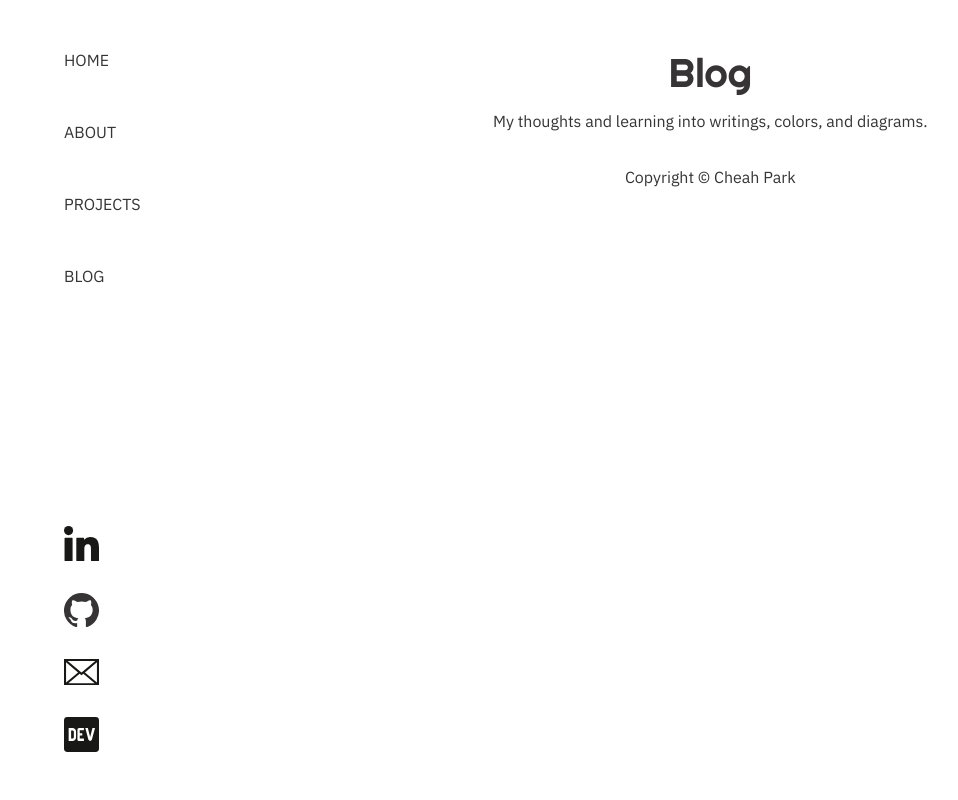
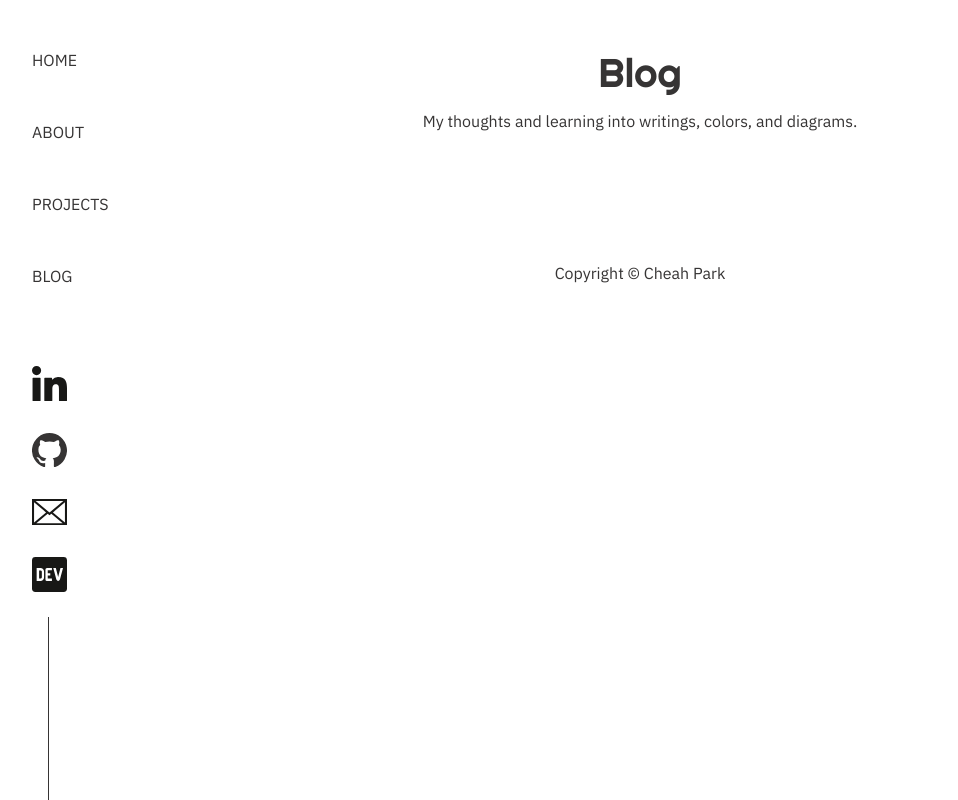
Before and after one commit to chepark/portfolio, a Next.js app: page /blog in a window 1280 px wide. Shown: the whole page, without its empty margins (0-958 px from the left). Built offline with nearby package versions, Linux system fonts and the light colour scheme.

Commit message:
Finished responsiveness on the Home page.

```diff
--- a/components/blog/AuthorDate.jsx
+++ b/components/blog/AuthorDate.jsx
@@ -5,13 +5,11 @@ import profilePic from "../../public/me.png";
 const AuthorDate = ({ date }) => {
   return (
     <div className="flex items-center justify-between mt-5 mb-12">
-      <div className="w-32 h-32 overflow-hidden rounded-full">
-        <Image
-          src={profilePic}
-          alt="Author of the article"
-          width={50}
-          height={50}
-        />
+      <div className="flex items-center gap-5">
+        <div className="w-16 h-16 overflow-hidden rounded-full">
+          <Image src={profilePic} alt="Author of the article" sizes="20vw" />
+        </div>
+        <div>Cheah Park</div>
       </div>
       <div>{date}</div>
     </div>
--- a/components/footer/Footer.jsx
+++ b/components/footer/Footer.jsx
@@ -2,7 +2,7 @@ import React from "react";
 
 const Footer = () => {
   return (
-    <div className="py-8 text-base text-center">
+    <div className="pt-32 pb-8 text-base text-center">
       Copyright &#169; Cheah Park
     </div>
   );
--- a/components/home/SectionIntro.jsx
+++ b/components/home/SectionIntro.jsx
@@ -4,24 +4,26 @@ import profilePic from "../../public/me.png";
 const SectionIntro = () => {
   return (
     <>
-      <div className="flex items-center justify-between gap-10 mt-12">
-        <div className="w-4/5 whitespace-pre-line">
-          Hi there.{"\n"}My name is Cheah and people call me as Chai like tea.{" "}
+      <div className="flex flex-col-reverse items-center justify-between gap-6 mt-6 sm:mt-12 sm:flex-row">
+        <div className="whitespace-pre-line sm:w-4/5">
+          Hi there.{"\n"}My name is Cheah and people call me as Chai like tea.
           {"\n"}
           {"\n"}I am a web developer and an engineering student based in
           Finland. I enjoy building web applications and analyzing user
           experience based on data.
         </div>
-        <div className="relative overflow-hidden rounded-full w-36 h-36">
+        <div className="w-[120px] sm:w-[176px] relative sm:mb-8 mr-auto">
           <Image
+            class="rounded-full"
             src={profilePic}
-            alt="Author of the article"
+            alt="Cheah Park, author of the website"
             objectFit="cover"
+            sizes="30vw"
           />
         </div>
       </div>
       <div>
-        <button className="px-3 py-1.5 mt-5 text-white bg-primary-black rounded-md">
+        <button className="px-3 py-1.5 mt-5 md:mt-0 text-white bg-primary-black rounded-md">
           Check My CV
         </button>
       </div>
--- a/components/home/SectionPostList.jsx
+++ b/components/home/SectionPostList.jsx
@@ -9,8 +9,8 @@ const SectionPostList = ({ postsMeta }) => {
           return (
             <Link key={meta.id} href={`/blog/${meta.slug}`}>
               <li>
-                <div className="flex flex-col justify-between border-b list-grow sm:flex-row">
-                  <div className="py-3 text-lg font-semibold">{meta.title}</div>
+                <div className="flex flex-col justify-between py-3 border-b md:items-center sm:items-end list-grow sm:flex-row">
+                  <div className="text-lg font-semibold ">{meta.title}</div>
                   <div className="sm:mt-0">{meta.date}</div>
                 </div>
               </li>
--- a/components/home/SectionTitle.jsx
+++ b/components/home/SectionTitle.jsx
@@ -10,7 +10,7 @@ const SectionTitle = ({ section, linkText }) => {
   // const linkText = `All ${section == "blog" ? "posts" : section}`;
 
   return (
-    <div className="flex justify-between mt-12">
+    <div className="flex justify-between">
       <h2 className="text-xl font-righteous">{title}</h2>
       {linkText && (
         <div className="flex flex-row items-center gap-2">
--- a/components/layout/Layout.jsx
+++ b/components/layout/Layout.jsx
@@ -5,7 +5,7 @@ import Footer from "../footer/Footer";
 const Layout = (props) => {
   return (
     <>
-      <div className="flex px-8">
+      <div className="relative flex px-8 overflow-x-hidden md:px-0">
         <Sidebar />
         <main className="container relative pt-12 mx-auto md:max-w-2xl">
           {props.children}
--- a/components/sidebar/Sidebar.jsx
+++ b/components/sidebar/Sidebar.jsx
@@ -4,7 +4,7 @@ import { LinkedInIcon, GithubIcon, EmailIcon, DevToIcon } from "../icons";
 const Sidebar = () => {
   return (
     // add classname for styling on <a> tag.
-    <div className="sticky top-0 flex-col justify-between hidden h-screen px-8 py-12 md:flex">
+    <div className="md:z-[100] flex-col justify-between hidden h-screen px-8 pt-12 md:flex bg-white fixed top-0">
       <nav>
         <ul className="flex flex-col gap-12">
           <li>
@@ -52,6 +52,25 @@ const Sidebar = () => {
             <DevToIcon />
           </a>
         </div>
+        <div className="relative h-44">
+          <svg
+            className="absolute bottom-[-10px] left-4"
+            xmlns="http://www.w3.org/2000/svg"
+            width="1"
+            height="193"
+            viewBox="0 0 1 193"
+          >
+            <line
+              id="Line_5"
+              data-name="Line 5"
+              y2="193"
+              transform="translate(0.5)"
+              fill="none"
+              stroke="#363434"
+              stroke-width="1"
+            />
+          </svg>
+        </div>
       </div>
     </div>
   );
--- a/pages/index.jsx
+++ b/pages/index.jsx
@@ -24,17 +24,17 @@ export default function Home({ postsMeta }) {
 
       <SectionIntro />
 
-      <div className="mt-24">
+      <div className="mt-32">
         <SectionTitle section="skills" />
         <SectionSkills />
       </div>
 
-      <div className="mt-24">
+      <div className="mt-32">
         <SectionTitle section="projects" linkText="All projects" />
         <SectionProjectList />
       </div>
 
-      <div className="mt-24">
+      <div className="mt-32">
         <SectionTitle section="blog" linkText="All posts" />
         <SectionPostList postsMeta={postsMeta} />
       </div>
--- a/styles/globals.css
+++ b/styles/globals.css
@@ -26,13 +26,13 @@
 
 @layer components {
   .list-grow {
-    @apply flex items-center justify-between  border-b cursor-pointer hover:scale-[1.01] transition duration-300 hover:ease-in flex-col sm:flex-row;
+    @apply cursor-pointer hover:scale-[1.01] transition duration-300 hover:ease-in;
   }
 }
 
 @layer utilities {
   .clip-inset {
-    clip-path: inset(0% -100% 0% 0%);
+    clip-path: inset(0% -100% 0% -100%);
   }
 }
 
```
Also changed, not shown: 2 other files (tests, documents, lock files or other folders).
